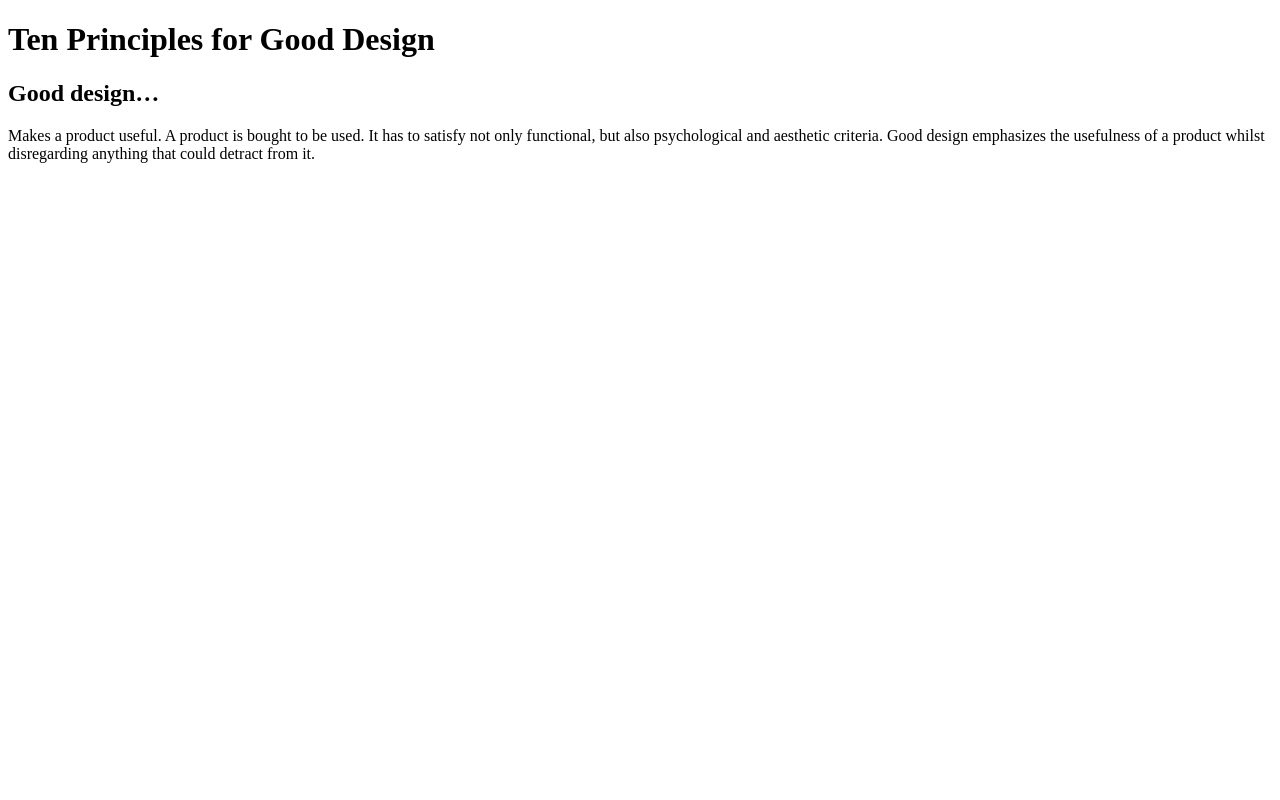
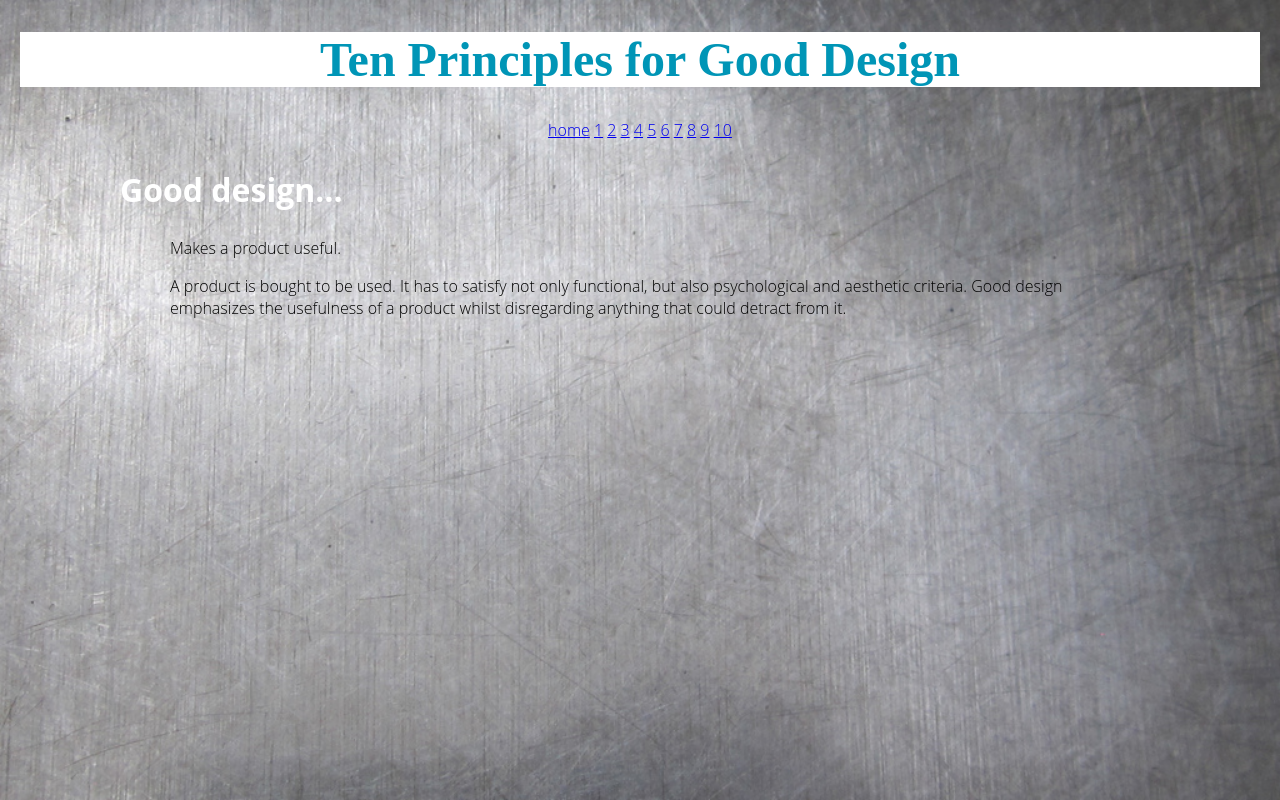
Before and after one commit to vhoff92/assignment3, a plain HTML site: page page2.html in a window 1280 px wide. Drawn offline with Linux system fonts and the light colour scheme.

Commit message:
initial commit

```diff
--- a/css/style.css
+++ b/css/style.css
@@ -0,0 +1,45 @@
+body {
+   margin: 20px;
+   background: url(../img/background.jpg) no-repeat center center fixed;
+   background-size: cover;
+}
+
+h1 {
+   font-size: 3em;
+   text-align: center;
+   font-family: 'Droid Serif', serif;
+   color: #0095b6;
+   background-color: #fff;
+}
+h2 {
+   font-size: 2em;
+   text-align: left;
+   margin-left: 100px;
+   font-family: 'Open Sans', sans-serif;
+   color: #fff;
+}
+h3 {
+   font-size: 2em;
+   text-align: center;
+   font-family: 'Open Sans', sans-serif;
+   color: #fff;
+}
+p {
+   font-size: 1em;
+   text-align: left;
+   margin-left: 150px;
+   margin-right: 150px;
+   font-family: 'Open Sans', sans-serif;
+   font-weight: 300;
+   color: 000000;
+}
+
+
+#nav {
+   ont-size: 1em;
+   text-align: center;
+   font-family: 'Open Sans', sans-serif;
+   font-weight: 300;
+   color: #000000;
+   text-decoration: none;
+}
--- a/page2.html
+++ b/page2.html
@@ -5,9 +5,29 @@
       <title>page1</title>
       <link rel="stylesheet" href="css/style.css">
    </head>
-      <h1>Ten Principles for Good Design</h1>
+   <body>
+   <h1>Ten Principles for Good Design</h1>
+     <header>
+   <nav>
+      <p id='nav'>
+      <a href="index.html">home</a>
+      <a href="page1.html">1</a>
+      <a href="page2.html">2</a>
+      <a href="page3.html">3</a>
+      <a href="page4.html">4</a>
+      <a href="page5.html">5</a>
+      <a href="page6.html">6</a>
+      <a href="page7.html">7</a>
+      <a href="page8.html">8</a>
+      <a href="page9.html">9</a>
+      <a href="page10.html">10</a>
+      </p>
+      </header>
       <h2>Good design…</h2>
-      <p>Makes a product useful. A product is bought to be used. It has to satisfy not only functional, but also psychological and aesthetic criteria. Good design emphasizes the usefulness of a product whilst disregarding anything that could detract from it.</p>
+      <p>Makes a product useful.</p>
+      <p> A product is bought to be used. It has to satisfy not only functional, but also psychological and aesthetic criteria. Good design emphasizes the usefulness of a product whilst disregarding anything that could detract from it.</p>
+
+
 
    <body>
 
```
Also changed, not shown: index.html (+22 -18 lines), page1.html (+19 -2 lines), page10.html (+20 -2 lines), page3.html (+19 -2 lines), page4.html (+19 -3 lines), page5.html (+19 -2 lines), page6.html (+20 -3 lines), page7.html (+19 -2 lines), page8.html (+20 -2 lines), page9.html (+19 -2 lines), img/background.jpg (added).
